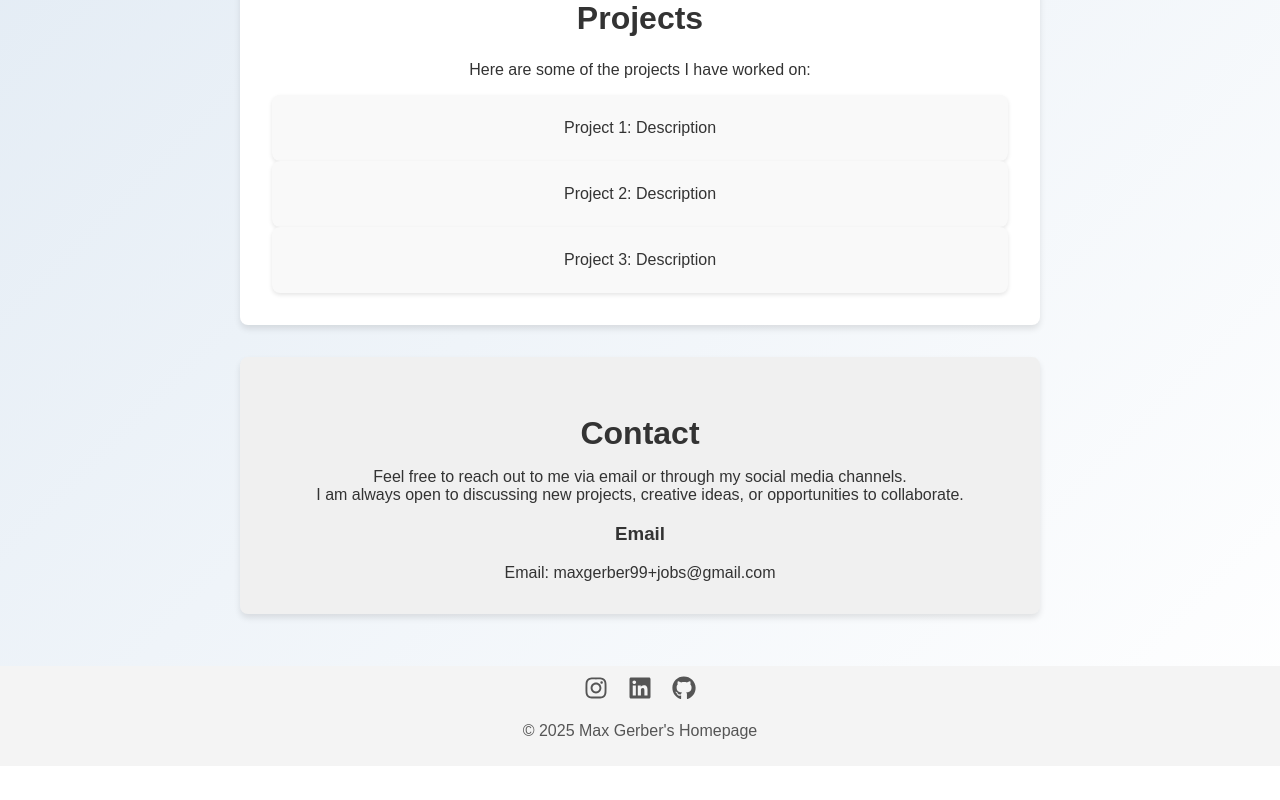
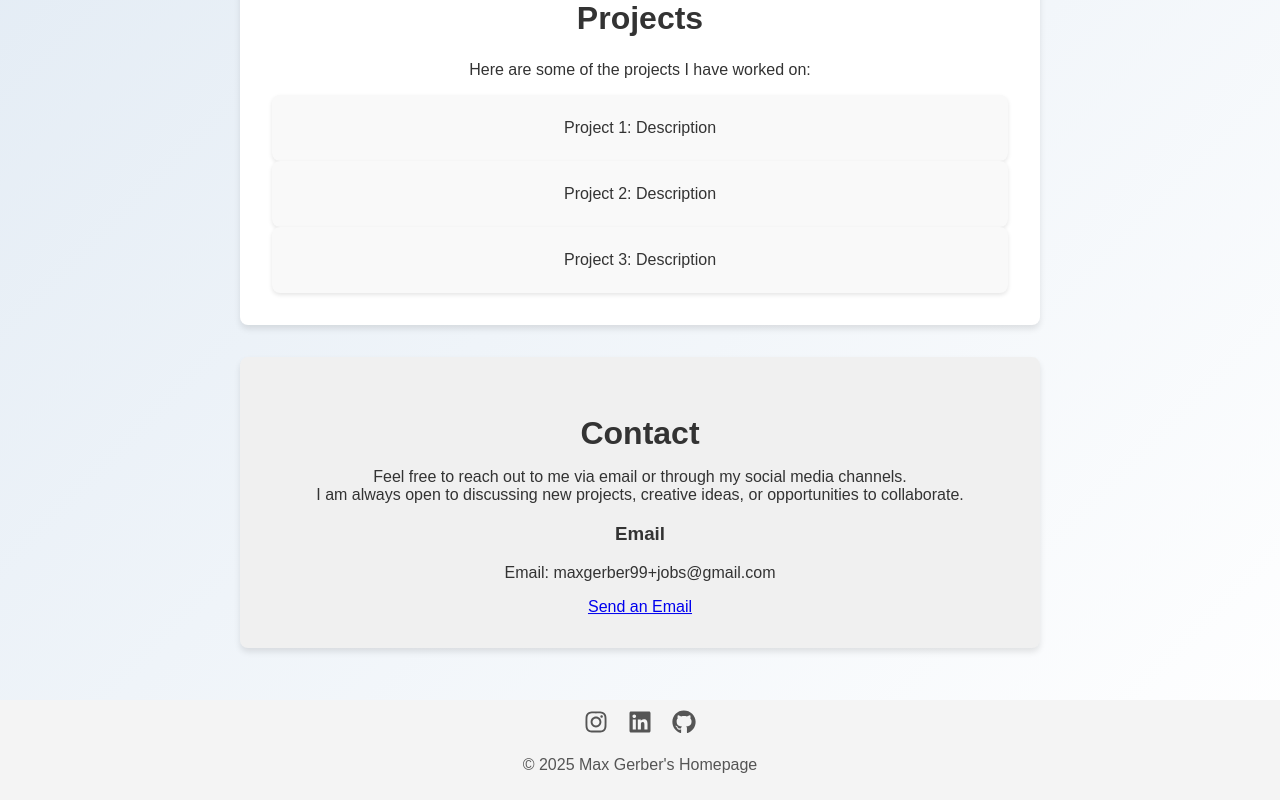
Before and after one commit to MaxGer99/my-homepage, a React (Create React App) app in the folder my-homepage/: page / in a window 1280 px wide. Shown: the part 436-1236 px from the top of the page. Before the commit the page ends 1202 px from the top, so only its background shows below. Built offline with nearby package versions, Linux system fonts and the light colour scheme.

Commit message:
Email change

```diff
--- a/my-homepage/src/components/Contact.js
+++ b/my-homepage/src/components/Contact.js
@@ -13,7 +13,11 @@ const Contact = () => {
 			</p>
 			<div className="contact-item" id="email">
 				<h3>Email</h3>
-				Email: maxgerber99+jobs@gmail.com
+				<p>
+					Email: maxgerber99+jobs@gmail.com
+					<br />
+				</p>
+				<a href="mailto:maxgerber99+jobs@gmail.com">Send an Email</a>
 			</div>
 		</section>
 	);
```
